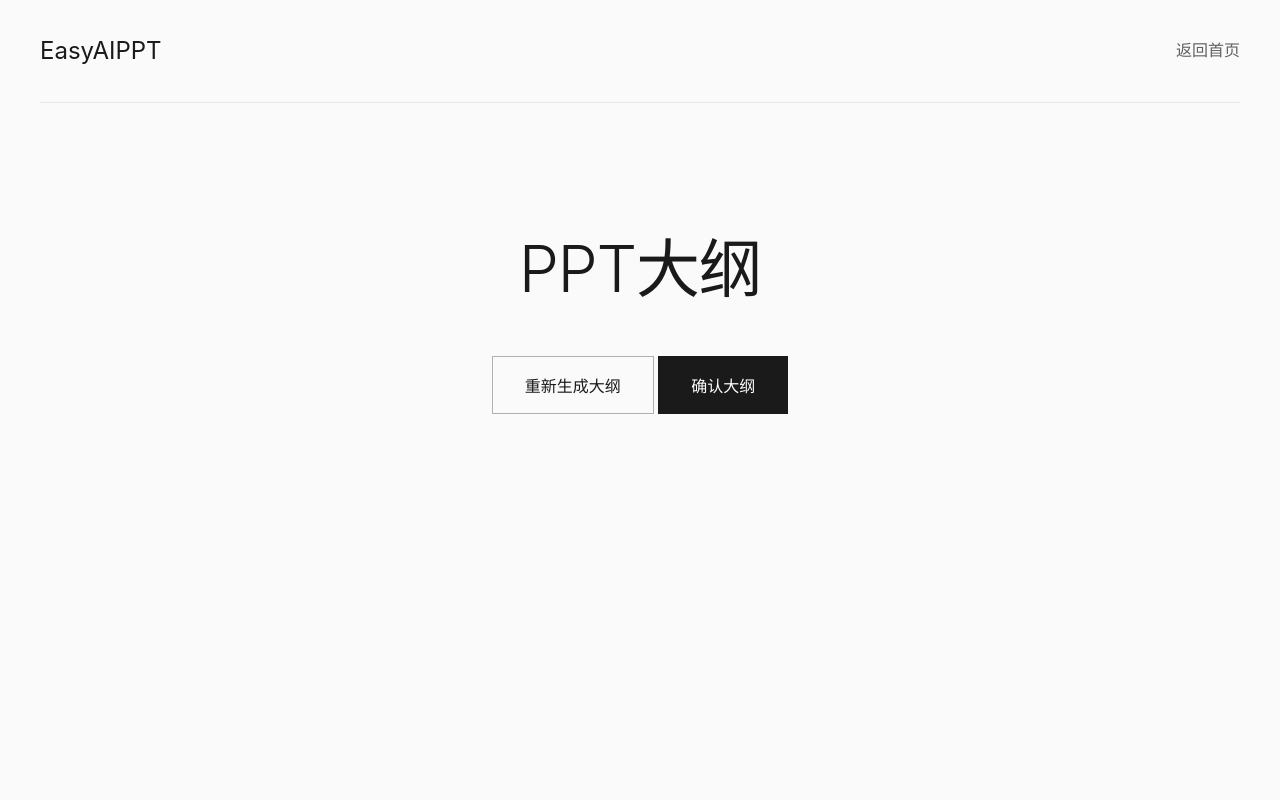
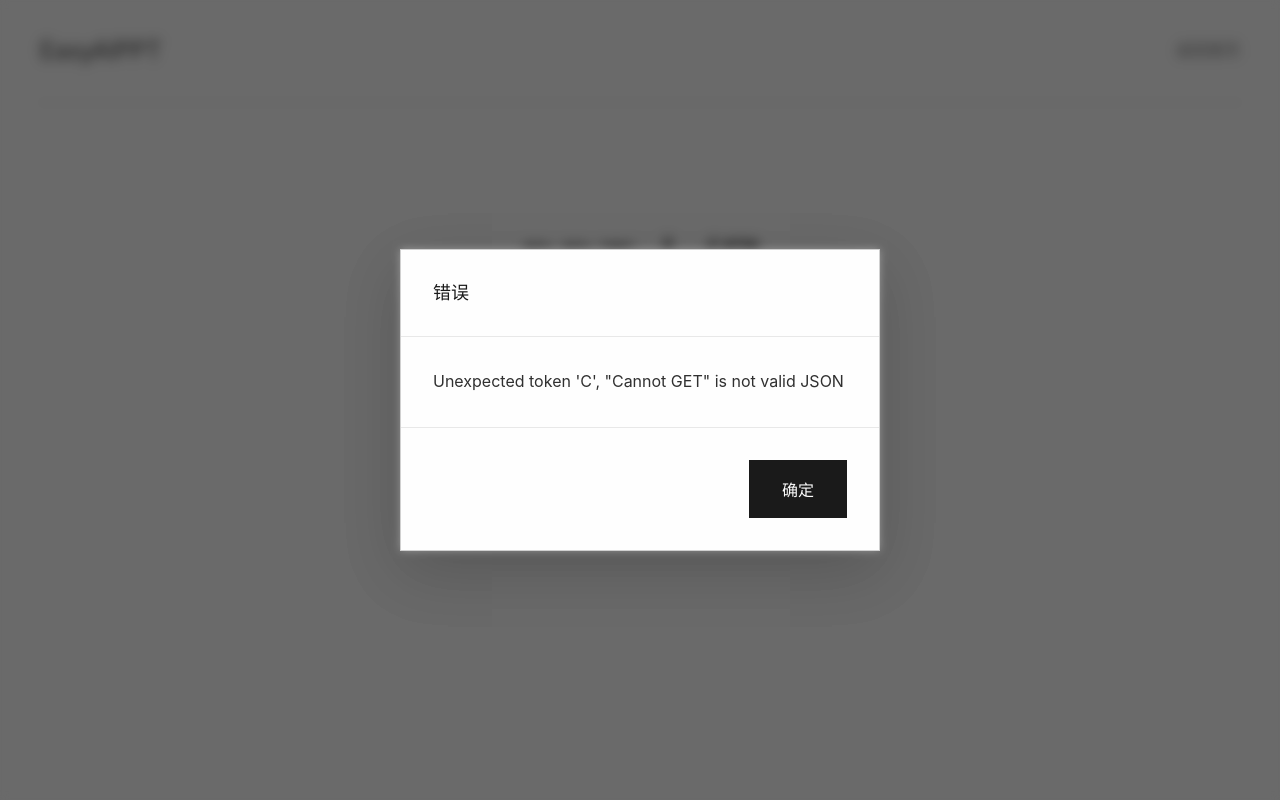
Before and after one commit to astorm-z/easyAIPPT, a Flask app: page /outline/1 in a window 1280 px wide. Run offline with Flask 3, Linux system fonts and the light colour scheme.

Commit message:
feat: 使用自定义弹窗组件替换原生JS弹窗
1. 创建自定义弹窗组件
   - 新增dialog.js实现showConfirm、showAlert、showPrompt三个函数
   - 添加弹窗样式到style.css，符合网站极简主义设计风格
   - 支持键盘操作（ESC关闭、Enter确认）
   - 平滑的动画过渡效果

2. 弹窗样式特点
   - 半透明背景遮罩，带模糊效果
   - 简洁的白色弹窗，带阴影
   - 黑白配色，符合网站整体风格
   - 响应式设计，移动端友好

3. 替换所有原生弹窗
   - main.js: 替换alert为showAlert
   - workspace.js: 替换confirm为showConfirm
   - outline.js: 替换confirm为showConfirm
   - progress.js: 替换confirm为showConfirm，prompt为showPrompt

4. 在base.html中全局引入dialog.js
   - 所有页面自动加载弹窗组件
   - 无需在每个页面单独引入

```diff
--- a/static/css/style.css
+++ b/static/css/style.css
@@ -409,6 +409,112 @@
     display: none;
 }
 
+/* ==================== 自定义弹窗 ==================== */
+.dialog-overlay {
+    position: fixed;
+    top: 0;
+    left: 0;
+    right: 0;
+    bottom: 0;
+    background-color: rgba(26, 26, 26, 0.4);
+    backdrop-filter: blur(4px);
+    display: flex;
+    align-items: center;
+    justify-content: center;
+    z-index: 2000;
+    opacity: 0;
+    pointer-events: none;
+    transition: opacity var(--transition-base);
+}
+
+.dialog-overlay.active {
+    opacity: 1;
+    pointer-events: all;
+}
+
+.dialog {
+    max-width: 480px;
+    width: 90%;
+    background-color: var(--color-white);
+    border: 1px solid var(--color-gray-200);
+    padding: 0;
+    transform: scale(0.95);
+    transition: transform var(--transition-base);
+    box-shadow: 0 20px 60px rgba(0, 0, 0, 0.1);
+}
+
+.dialog-overlay.active .dialog {
+    transform: scale(1);
+}
+
+.dialog-header {
+    padding: var(--spacing-lg);
+    border-bottom: 1px solid var(--color-gray-100);
+}
+
+.dialog-title {
+    font-size: var(--font-size-lg);
+    font-weight: 400;
+    color: var(--color-black);
+    margin: 0;
+}
+
+.dialog-body {
+    padding: var(--spacing-lg);
+    color: var(--color-gray-800);
+    line-height: 1.6;
+}
+
+.dialog-input {
+    width: 100%;
+    padding: var(--spacing-sm);
+    border: 1px solid var(--color-gray-200);
+    background-color: var(--color-white);
+    font-family: var(--font-sans);
+    font-size: var(--font-size-base);
+    color: var(--color-black);
+    transition: border-color var(--transition-base);
+    margin-top: var(--spacing-sm);
+}
+
+.dialog-input:focus {
+    outline: none;
+    border-color: var(--color-black);
+}
+
+.dialog-footer {
+    padding: var(--spacing-lg);
+    border-top: 1px solid var(--color-gray-100);
+    display: flex;
+    gap: var(--spacing-sm);
+    justify-content: flex-end;
+}
+
+.dialog-btn {
+    padding: var(--spacing-sm) var(--spacing-lg);
+    border: 1px solid var(--color-gray-200);
+    background-color: var(--color-white);
+    color: var(--color-black);
+    font-family: var(--font-sans);
+    font-size: var(--font-size-base);
+    cursor: pointer;
+    transition: all var(--transition-base);
+}
+
+.dialog-btn:hover {
+    background-color: var(--color-gray-50);
+}
+
+.dialog-btn-primary {
+    background-color: var(--color-black);
+    color: var(--color-white);
+    border-color: var(--color-black);
+}
+
+.dialog-btn-primary:hover {
+    background-color: var(--color-gray-800);
+}
+
 /* ==================== 响应式 ==================== */
 @media (max-width: 768px) {
     :root {
@@ -420,4 +526,8 @@
     .container-narrow {
         padding: var(--spacing-lg) var(--spacing-md);
     }
+
+    .dialog {
+        max-width: 95%;
+    }
 }
--- /dev/null
+++ b/static/js/dialog.js
@@ -0,0 +1,208 @@
+// 自定义弹窗组件 - 替代原生 alert, confirm, prompt
+
+/**
+ * 显示确认对话框
+ * @param {string} message - 提示消息
+ * @param {string} title - 标题（可选）
+ * @returns {Promise<boolean>} - 用户点击确认返回 true，取消返回 false
+ */
+function showConfirm(message, title = '确认') {
+    return new Promise((resolve) => {
+        const overlay = document.createElement('div');
+        overlay.className = 'dialog-overlay';
+
+        overlay.innerHTML = `
+            <div class="dialog">
+                <div class="dialog-header">
+                    <h3 class="dialog-title">${title}</h3>
+                </div>
+                <div class="dialog-body">
+                    ${message}
+                </div>
+                <div class="dialog-footer">
+                    <button class="dialog-btn" data-action="cancel">取消</button>
+                    <button class="dialog-btn dialog-btn-primary" data-action="confirm">确认</button>
+                </div>
+            </div>
+        `;
+
+        document.body.appendChild(overlay);
+
+        // 触发动画
+        requestAnimationFrame(() => {
+            overlay.classList.add('active');
+        });
+
+        // 处理按钮点击
+        const handleClick = (e) => {
+            const action = e.target.dataset.action;
+            if (action) {
+                overlay.classList.remove('active');
+                setTimeout(() => {
+                    document.body.removeChild(overlay);
+                    resolve(action === 'confirm');
+                }, 300);
+            }
+        };
+
+        overlay.addEventListener('click', (e) => {
+            if (e.target === overlay) {
+                handleClick({ target: { dataset: { action: 'cancel' } } });
+            }
+        });
+
+        overlay.querySelectorAll('[data-action]').forEach(btn => {
+            btn.addEventListener('click', handleClick);
+        });
+
+        // ESC 键关闭
+        const handleEsc = (e) => {
+            if (e.key === 'Escape') {
+                handleClick({ target: { dataset: { action: 'cancel' } } });
+                document.removeEventListener('keydown', handleEsc);
+            }
+        };
+        document.addEventListener('keydown', handleEsc);
+    });
+}
+
+/**
+ * 显示提示对话框
+ * @param {string} message - 提示消息
+ * @param {string} title - 标题（可选）
+ */
+function showAlert(message, title = '提示') {
+    return new Promise((resolve) => {
+        const overlay = document.createElement('div');
+        overlay.className = 'dialog-overlay';
+
+        overlay.innerHTML = `
+            <div class="dialog">
+                <div class="dialog-header">
+                    <h3 class="dialog-title">${title}</h3>
+                </div>
+                <div class="dialog-body">
+                    ${message}
+                </div>
+                <div class="dialog-footer">
+                    <button class="dialog-btn dialog-btn-primary" data-action="ok">确定</button>
+                </div>
+            </div>
+        `;
+
+        document.body.appendChild(overlay);
+
+        // 触发动画
+        requestAnimationFrame(() => {
+            overlay.classList.add('active');
+        });
+
+        // 处理按钮点击
+        const handleClick = () => {
+            overlay.classList.remove('active');
+            setTimeout(() => {
+                document.body.removeChild(overlay);
+                resolve();
+            }, 300);
+        };
+
+        overlay.addEventListener('click', (e) => {
+            if (e.target === overlay || e.target.dataset.action === 'ok') {
+                handleClick();
+            }
+        });
+
+        // ESC 键关闭
+        const handleEsc = (e) => {
+            if (e.key === 'Escape') {
+                handleClick();
+                document.removeEventListener('keydown', handleEsc);
+            }
+        };
+        document.addEventListener('keydown', handleEsc);
+    });
+}
+
+/**
+ * 显示输入对话框
+ * @param {string} message - 提示消息
+ * @param {string} defaultValue - 默认值（可选）
+ * @param {string} title - 标题（可选）
+ * @returns {Promise<string|null>} - 用户输入的值，取消返回 null
+ */
+function showPrompt(message, defaultValue = '', title = '输入') {
+    return new Promise((resolve) => {
+        const overlay = document.createElement('div');
+        overlay.className = 'dialog-overlay';
+
+        overlay.innerHTML = `
+            <div class="dialog">
+                <div class="dialog-header">
+                    <h3 class="dialog-title">${title}</h3>
+                </div>
+                <div class="dialog-body">
+                    <div>${message}</div>
+                    <input type="text" class="dialog-input" value="${defaultValue}" placeholder="请输入...">
+                </div>
+                <div class="dialog-footer">
+                    <button class="dialog-btn" data-action="cancel">取消</button>
+                    <button class="dialog-btn dialog-btn-primary" data-action="confirm">确认</button>
+                </div>
+            </div>
+        `;
+
+        document.body.appendChild(overlay);
+
+        const input = overlay.querySelector('.dialog-input');
+
+        // 触发动画
+        requestAnimationFrame(() => {
+            overlay.classList.add('active');
+            input.focus();
+            input.select();
+        });
+
+        // 处理按钮点击
+        const handleClick = (e) => {
+            const action = e.target.dataset.action;
+            if (action) {
+                overlay.classList.remove('active');
+                setTimeout(() => {
+                    document.body.removeChild(overlay);
+                    resolve(action === 'confirm' ? input.value : null);
+                }, 300);
+            }
+        };
+
+        overlay.addEventListener('click', (e) => {
+            if (e.target === overlay) {
+                handleClick({ target: { dataset: { action: 'cancel' } } });
+            }
+        });
+
+        overlay.querySelectorAll('[data-action]').forEach(btn => {
+            btn.addEventListener('click', handleClick);
+        });
+
+        // Enter 键确认
+        input.addEventListener('keydown', (e) => {
+            if (e.key === 'Enter') {
+                handleClick({ target: { dataset: { action: 'confirm' } } });
+            }
+        });
+
+        // ESC 键取消
+        const handleEsc = (e) => {
+            if (e.key === 'Escape') {
+                handleClick({ target: { dataset: { action: 'cancel' } } });
+                document.removeEventListener('keydown', handleEsc);
+            }
+        };
+        document.addEventListener('keydown', handleEsc);
+    });
+}
+
+// 导出到全局
+window.showConfirm = showConfirm;
+window.showAlert = showAlert;
+window.showPrompt = showPrompt;
--- a/static/js/main.js
+++ b/static/js/main.js
@@ -27,12 +27,12 @@
 
 // 显示错误消息
 function showError(message) {
-    alert('错误: ' + message);
+    showAlert(message, '错误');
 }
 
 // 显示成功消息
 function showSuccess(message) {
-    alert(message);
+    showAlert(message, '成功');
 }
 
 // 格式化文件大小
--- a/static/js/outline.js
+++ b/static/js/outline.js
@@ -72,7 +72,8 @@
 
 // 重新生成大纲
 async function regenerateOutline() {
-    if (!confirm('确定要重新生成整个大纲吗？')) return;
+    const confirmed = await showConfirm('确定要重新生成整个大纲吗？', '重新生成大纲');
+    if (!confirmed) return;
     await generateOutline();
 }
 
@@ -117,7 +118,8 @@
 
 // 重新生成单页大纲
 async function regenerateOutlinePage(pageNumber) {
-    if (!confirm(`确定要重新生成第 ${pageNumber} 页吗？`)) return;
+    const confirmed = await showConfirm(`确定要重新生成第 ${pageNumber} 页吗？`, '重新生成');
+    if (!confirmed) return;
 
     try {
         await apiRequest(`/api/ppt/${projectId}/outline/${pageNumber}/regenerate`, {
@@ -132,7 +134,8 @@
 
 // 确认大纲
 async function confirmOutline() {
-    if (!confirm('确认大纲后将进入样式选择和PPT生成阶段，确定吗？')) return;
+    const confirmed = await showConfirm('确认大纲后将进入样式选择和PPT生成阶段，确定吗？', '确认大纲');
+    if (!confirmed) return;
 
     try {
         // 更新项目状态
--- a/static/js/workspace.js
+++ b/static/js/workspace.js
@@ -190,7 +190,8 @@
 
 // 删除知识库文件
 async function deleteKnowledgeFile(fileId) {
-    if (!confirm('确定要删除这个文件吗？')) return;
+    const confirmed = await showConfirm('确定要删除这个文件吗？', '删除文件');
+    if (!confirmed) return;
 
     try {
         await apiRequest(`/api/knowledge/${fileId}`, { method: 'DELETE' });
--- a/templates/base.html
+++ b/templates/base.html
@@ -19,6 +19,7 @@
         {% block content %}{% endblock %}
     </main>
 
+    <script src="{{ url_for('static', filename='js/dialog.js') }}"></script>
     {% block extra_js %}{% endblock %}
 </body>
 </html>
```
Also changed, not shown: static/js/progress.js (+6 -4 lines).
